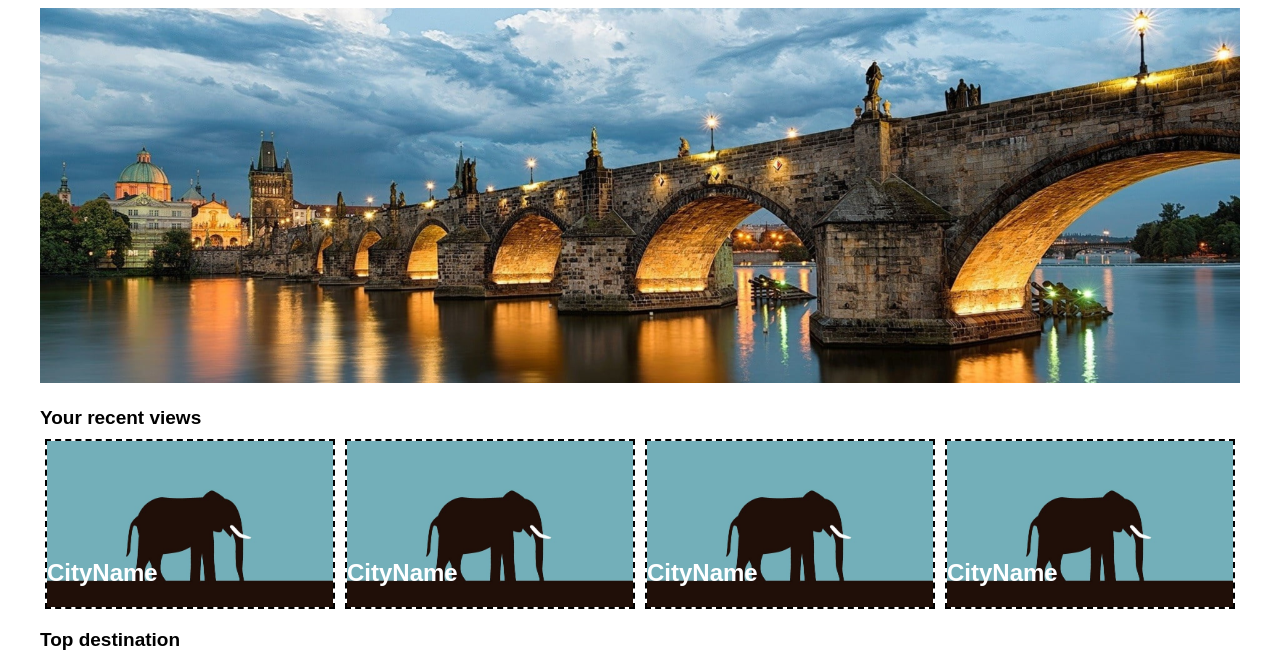
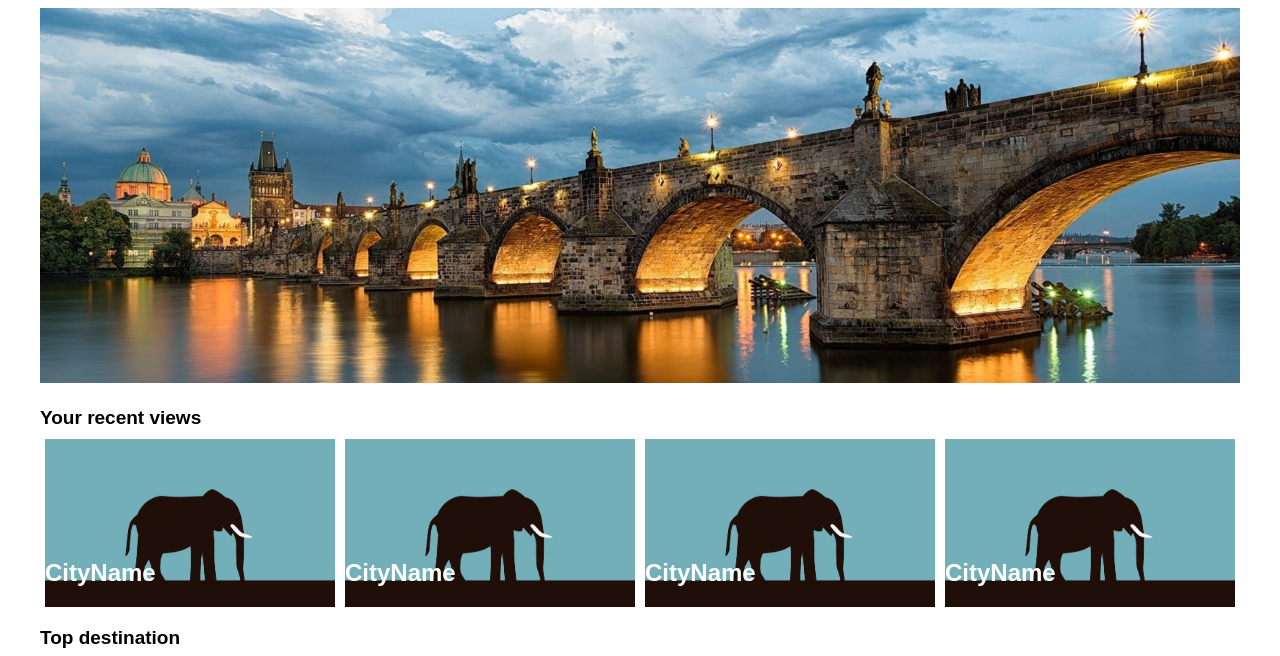
Before and after one commit to DmitriiBogaciov/DmitriiBogaciov.github.io, a plain HTML site: page index.html in a window 1280 px wide. Shown: the part 100-756 px from the top of the page. Drawn offline with nearby package versions, Linux system fonts and the light colour scheme.

Commit message:
boarding

```diff
--- a/style.css
+++ b/style.css
@@ -129,7 +129,6 @@ html,body{
 .city_grid_image{
     position: relative;
     margin: 10px 5px 0px 5px;
-    border: 2px dashed black;
 }
 .city_grid_image img{
     width: 100%;
```
